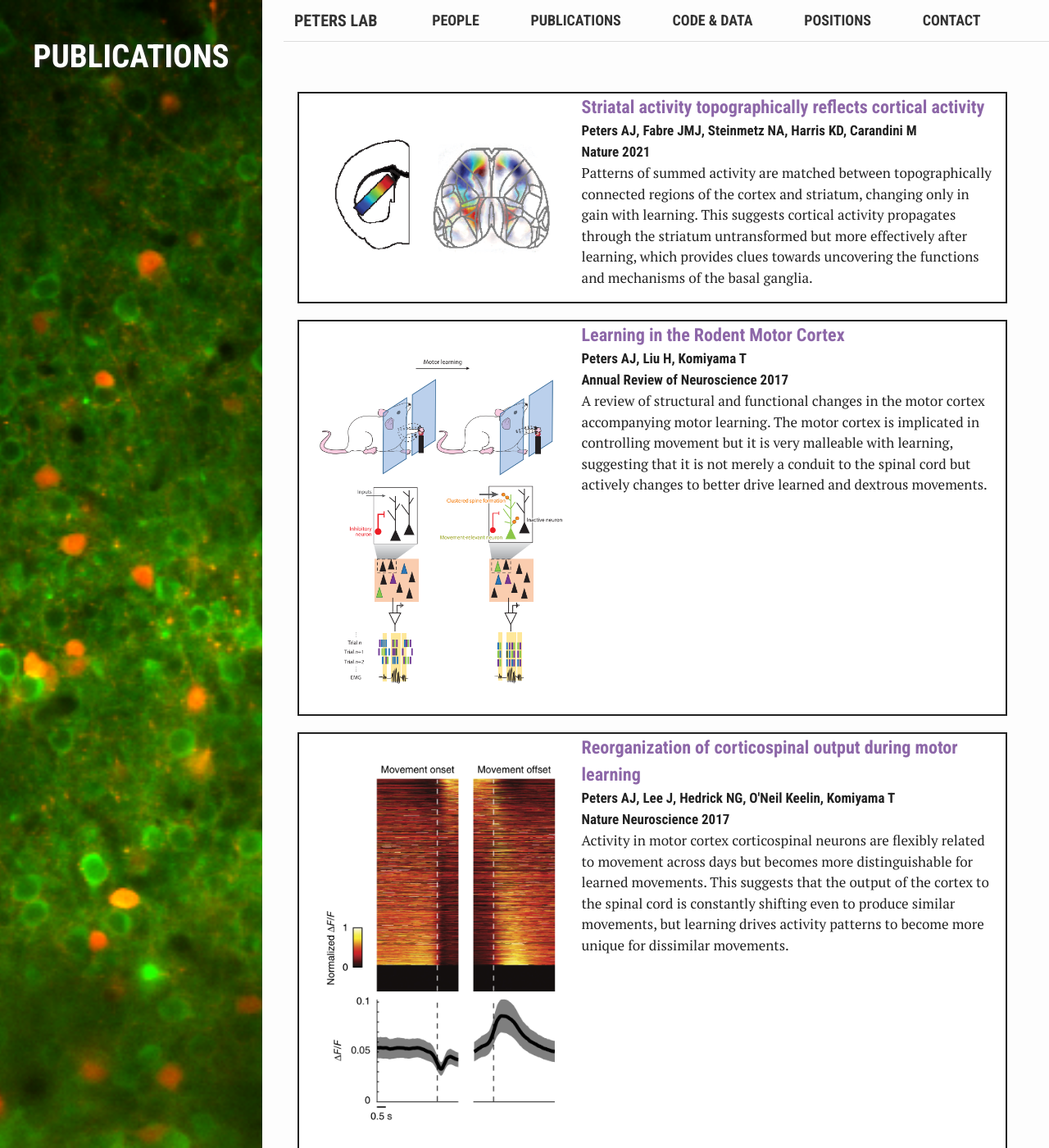
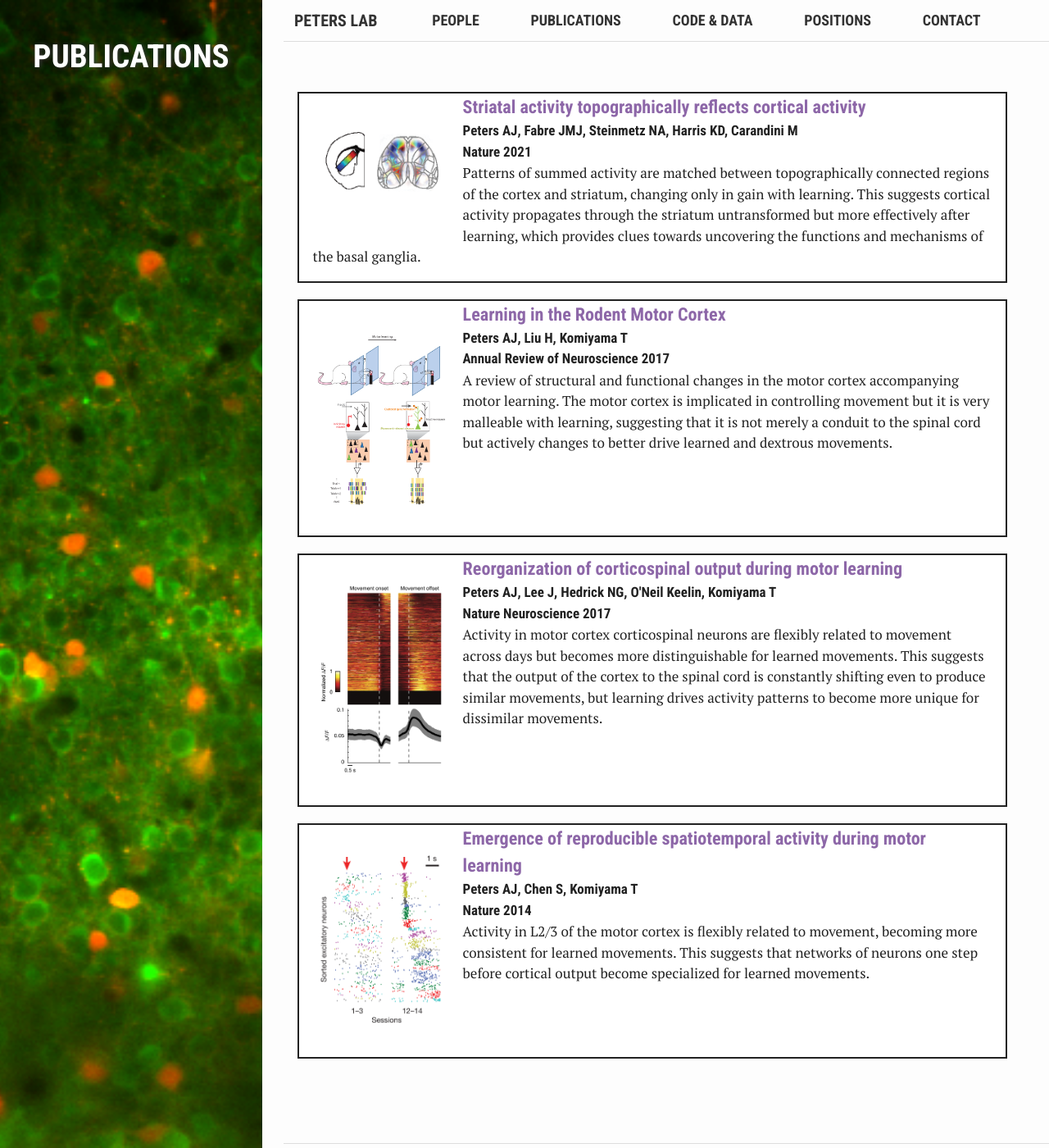
Before and after one commit to PetersNeuroLab/PetersNeuroLab.github.io, a Jekyll site: the page built from pages/2_publications.html, in a window 1280 px wide and 1400 px high. Shown: the whole window at 82% size. Built offline with Jekyll 4.4.1, drawn with Linux system fonts in a browser that asks for light colours; nearby versions of some CDN libraries; some web fonts are replaced; library files that are not in the unit come from our copies.

Commit message:
Update _base.scss

```diff
--- a/assets/_sass/_base.scss
+++ b/assets/_sass/_base.scss
@@ -246,7 +246,7 @@ ul.accounts li a
 * ========================================================================== */
 .science-image{
     display: inline;
-    width: 40%;
+    width: 200px;
     padding: 20px 20px;
     float: left;
 }
```
